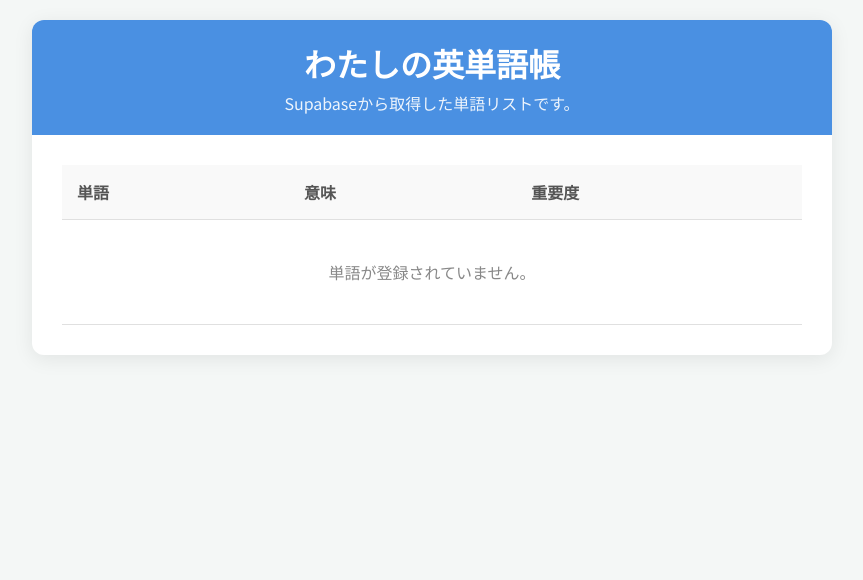
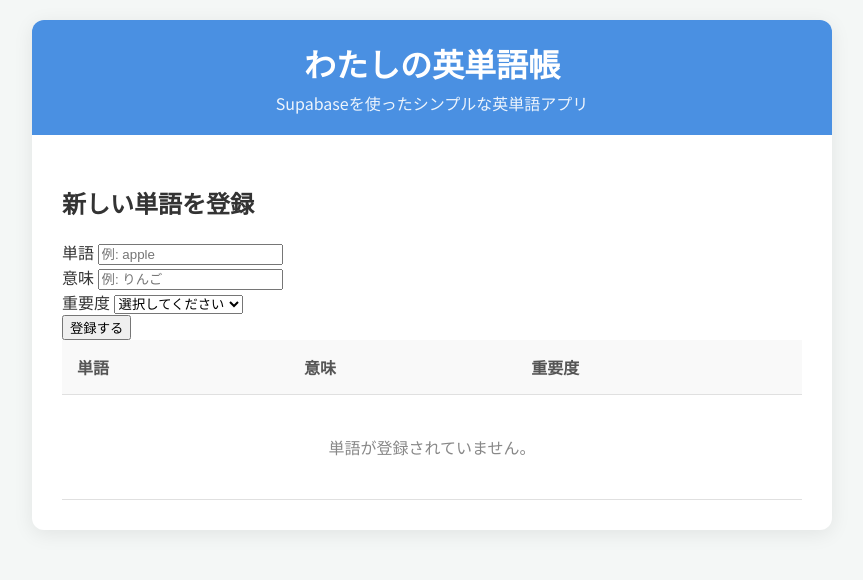
Before and after one commit to Kenken1173/English_vocabulary_app, a Flask app: page / in a window 1280 px wide. Shown: the top 580 px of the page, without its empty margins (208-1071 px from the left). Run offline with Flask 3, Linux system fonts and the light colour scheme; data that the repository does not hold is empty.

Commit message:
登録できるように画面を編集

```diff
--- a/templates/index.html
+++ b/templates/index.html
@@ -16,10 +16,37 @@
     <div class="container">
         <header>
             <h1>わたしの英単語帳</h1>
-            <p>Supabaseから取得した単語リストです。</p>
+            <p>Supabaseを使ったシンプルな英単語アプリ</p>
         </header>
 
         <main>
+            <!-- 新しい単語を登録するフォーム -->
+            <div class="add-form-container">
+                <h2>新しい単語を登録</h2>
+                <form action="{{ url_for('add_word') }}" method="post" class="add-form">
+                    <div class="form-group">
+                        <label for="word">単語</label>
+                        <input type="text" id="word" name="word" placeholder="例: apple" required>
+                    </div>
+                    <div class="form-group">
+                        <label for="meaning">意味</label>
+                        <input type="text" id="meaning" name="meaning" placeholder="例: りんご" required>
+                    </div>
+                    <div class="form-group">
+                        <label for="importance">重要度</label>
+                        <select id="importance" name="importance" required>
+                            <option value="" disabled selected>選択してください</option>
+                            <option value="1">★</option>
+                            <option value="2">★★</option>
+                            <option value="3">★★★</option>
+                            <option value="4">★★★★</option>
+                            <option value="5">★★★★★</option>
+                        </select>
+                    </div>
+                    <button type="submit" class="submit-btn">登録する</button>
+                </form>
+            </div>
+
             <!-- 単語リストをテーブルで表示 -->
             <div class="word-list">
                 <table>
```
